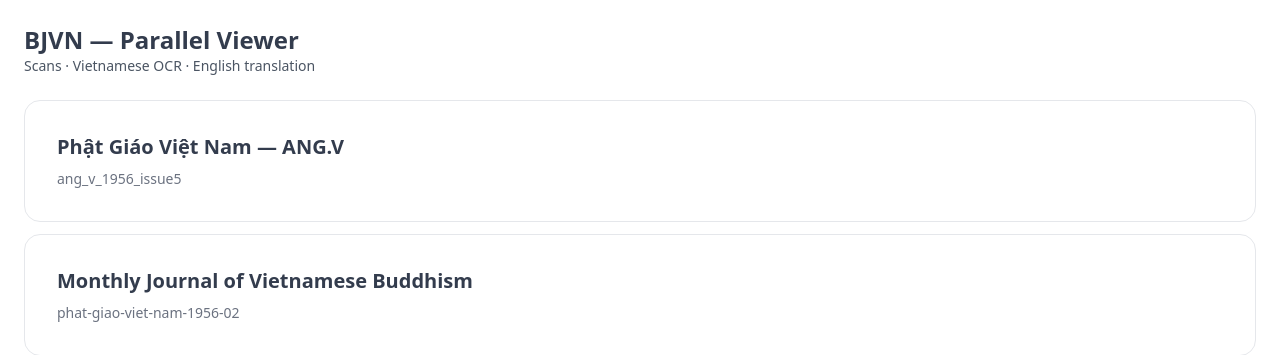
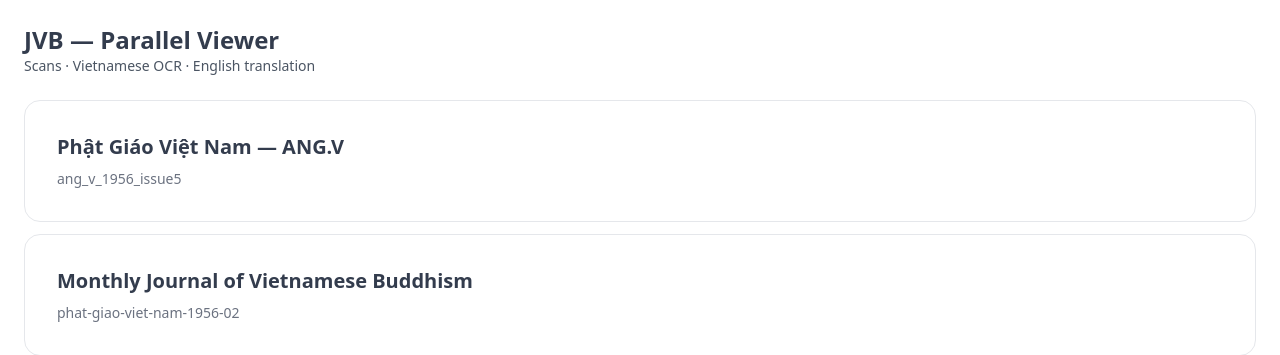
Before and after one commit to aaronksolomon/bjvn-parallel-viewer, a FastAPI app: page / in a window 1280 px wide. Shown: the top 355 px of the page. Run offline with FastAPI, Linux system fonts and the light colour scheme; some libraries are stand-ins or nearby versions.

Commit message:
change name everywhere to JVB Parallel Viewer

```diff
--- a/fly.toml
+++ b/fly.toml
@@ -1,4 +1,4 @@
-app = "bjvn-parallel-viewer"
+app = "jvb-parallel-viewer"
 
 [build]
   dockerfile = "Dockerfile"
--- a/json_builder0.py
+++ b/json_builder0.py
@@ -450,7 +450,7 @@ def build_from_journal_dir(journal_dir: Path, out_dir: Path) -> Tuple[Optional[B
 
 def main(argv: Optional[List[str]] = None) -> int:
     # sourcery skip: use-fstring-for-concatenation
-    parser = argparse.ArgumentParser(description="Build BJVN JSON bundles from OCR + translation XML")
+    parser = argparse.ArgumentParser(description="Build JVB JSON bundles from OCR + translation XML")
     parser.add_argument("journal_dirs", nargs="+", type=Path,
                         help="One or more journal directories, each containing full_cleaned_*.xml, translation_*.xml, and images/")
     parser.add_argument("--out", type=Path, default=Path("data"),
--- a/templates/index.html
+++ b/templates/index.html
@@ -2,14 +2,14 @@
 <html data-theme="emerald">
 <head>
   <meta charset="utf-8">
-  <title>BJVN — Parallel Viewer</title>
+  <title>JVB — Parallel Viewer</title>
   <meta name="viewport" content="width=device-width, initial-scale=1">
   <script defer src="https://cdn.tailwindcss.com"></script>
   <link href="https://cdn.jsdelivr.net/npm/daisyui@4.12.10/dist/full.min.css" rel="stylesheet">
 </head>
 <body class="p-6">
   <header class="mb-6">
-    <h1 class="text-2xl font-semibold">BJVN — Parallel Viewer</h1>
+    <h1 class="text-2xl font-semibold">JVB — Parallel Viewer</h1>
     <p class="text-sm text-gray-600">Scans · Vietnamese OCR · English translation</p>
   </header>
 
```
Also changed, not shown: README.md, 1 other file.
